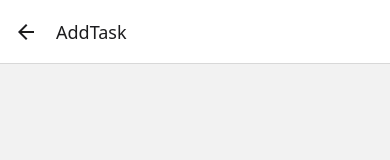
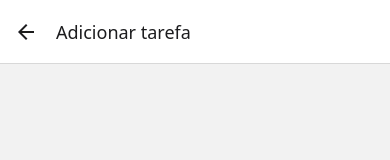
Before and after one commit to evertoncruz/desafio-todo-list-v, a React Native app: screen /AddTask in a window 390 px wide. Shown: the top 160 px of the page. Built offline with nearby package versions, Linux system fonts and the light colour scheme.

Commit message:
title page translated

```diff
--- a/src/navigation/AppNavigator.tsx
+++ b/src/navigation/AppNavigator.tsx
@@ -15,8 +15,16 @@ const AppNavigator = () => {
   return (
     <NavigationContainer>
       <Stack.Navigator>
-        <Stack.Screen name="TaskList" component={TaskListScreen} />
-        <Stack.Screen name="AddTask" component={AddTaskScreen} />
+        <Stack.Screen
+          name="TaskList"
+          component={TaskListScreen}
+          options={{ title: "Lista de Tarefas" }}
+        />
+        <Stack.Screen
+          name="AddTask"
+          component={AddTaskScreen}
+          options={{ title: "Adicionar tarefa" }}
+        />
       </Stack.Navigator>
     </NavigationContainer>
   );
```
